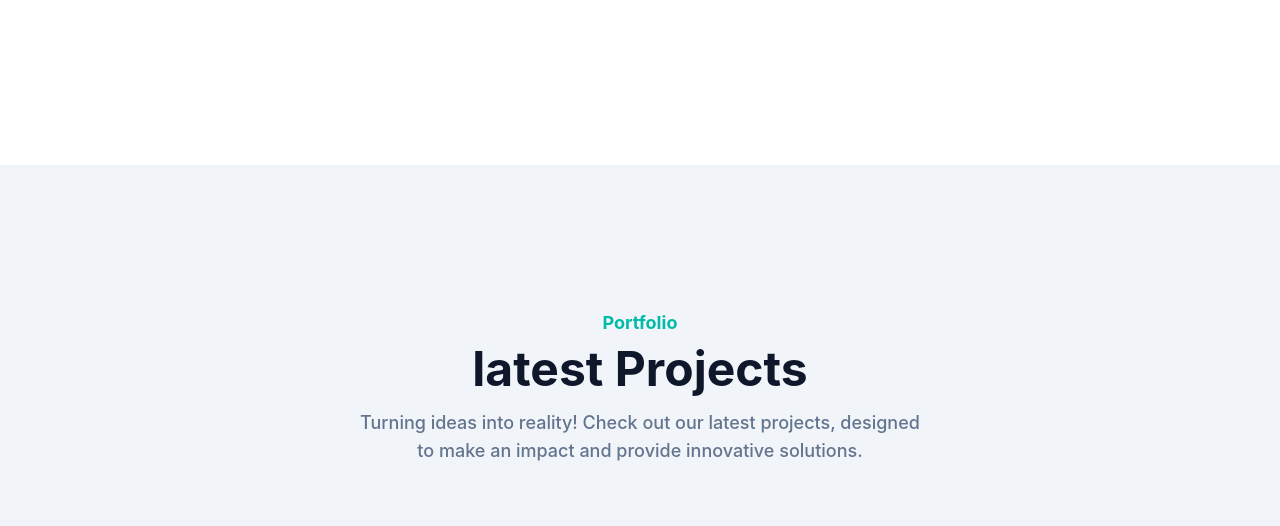
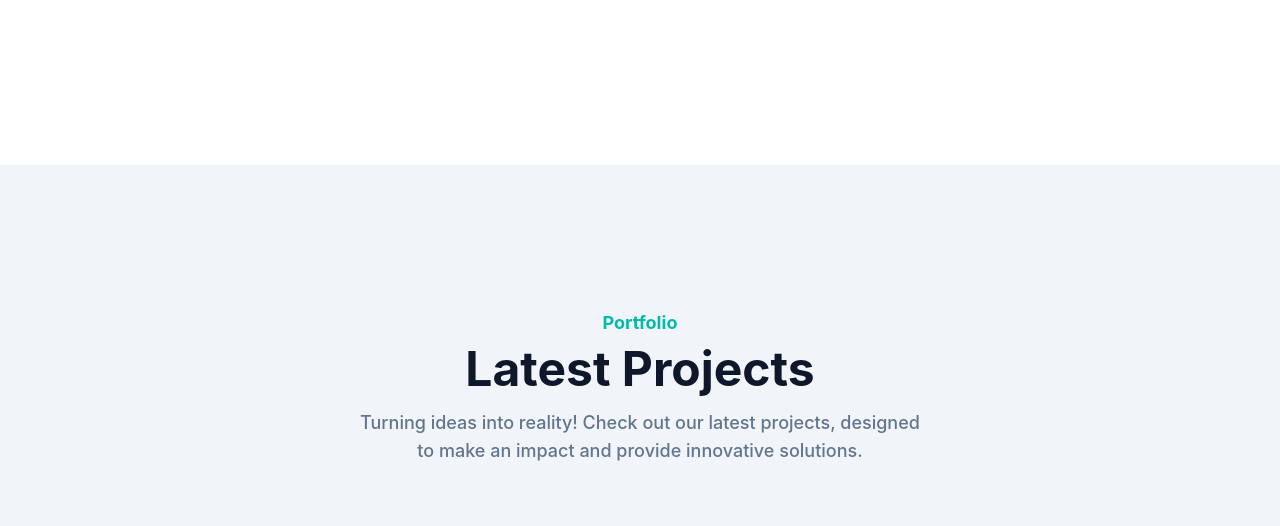
Before and after one commit to adha20/portfolio-tailwind-css, a website: page index.html in a window 1280 px wide. Shown: the part 1077-1603 px from the top of the page. Drawn offline with Linux system fonts and the light colour scheme.

Commit message:
portfolio tailwind css

```diff
--- a/index.html
+++ b/index.html
@@ -61,7 +61,7 @@
         <div class="container mx-auto">
             <div class="flex flex-wrap">
                 <div class="w-full self-center px-4 lg:w-1/2">
-                    <h1 class="text-base font-semibold text-adha1 md:text-xl">Hi There! , I'M <span
+                    <h1 class="text-base font-semibold text-adha1 md:text-xl">Hi There!, I'M <span
                             class="block font-bold text-adha2 text-4xl mt-1 lg:text-5xl">Muhammad Adha</span></h1>
                     <h2 class="font-medium text-adha3 text-lg mb-5 lg:2xl">Informatics Student | <span class="text-adha2">AI & ML
                             Entusiast</span></h2>
@@ -156,7 +156,7 @@
             <div class="w-full px-4">
                 <div class="max-w-xl mx-auto text-center mb-16">
                     <h4 class="font-bold text-lg text-adha1 mb-2">Portfolio</h4>
-                    <h2 class="font-bold text-adha2 text-3xl mb-4 sm:text-4xl lg:text-5xl">latest Projects</h2>
+                    <h2 class="font-bold text-adha2 text-3xl mb-4 sm:text-4xl lg:text-5xl">Latest Projects</h2>
                     <p class="font-medium text-md text-adha3 md:text-lg">Turning ideas into reality! Check out our latest projects, designed to make an impact and provide innovative solutions.</p>
                 </div>
             </div>
```
